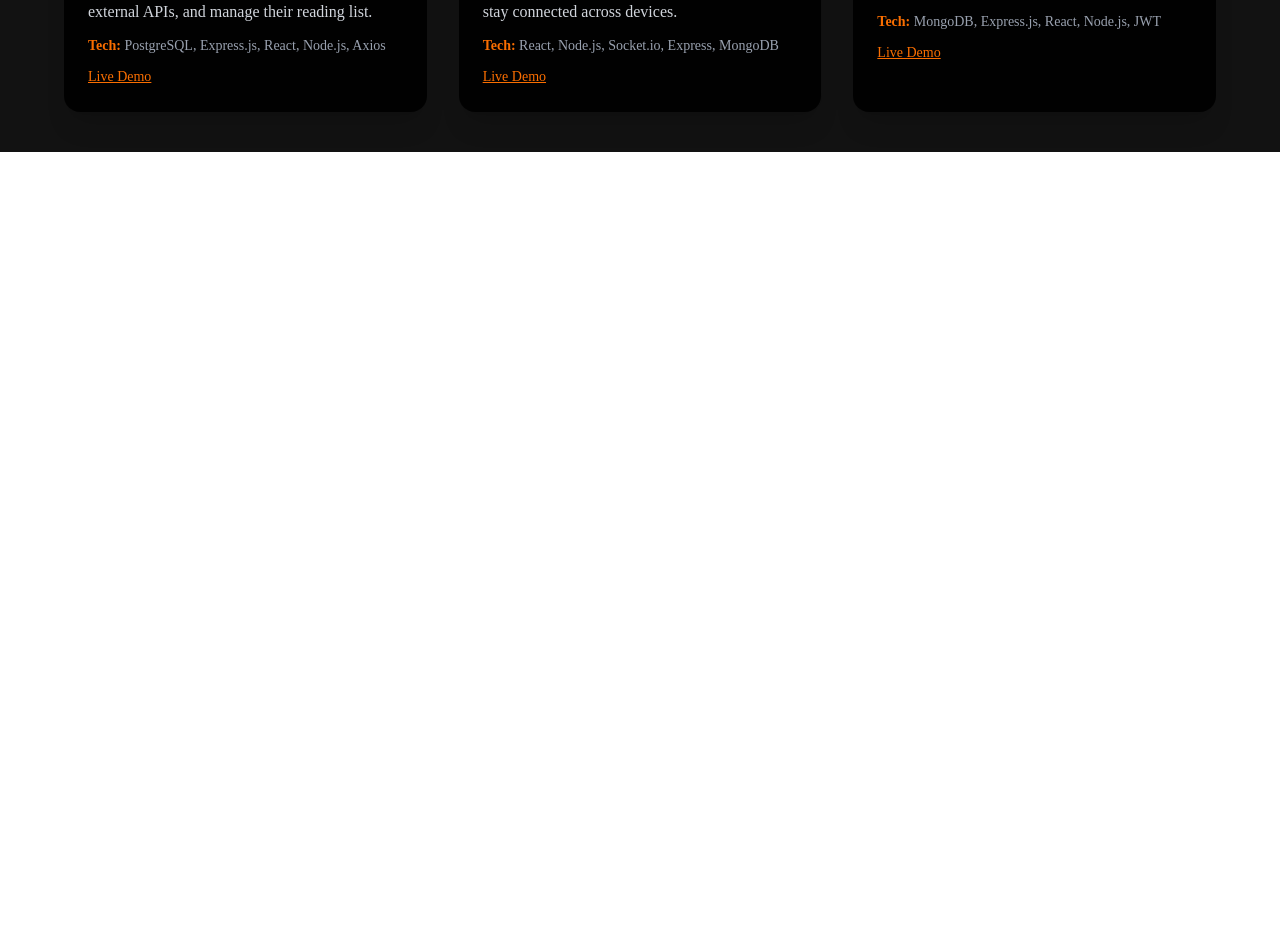
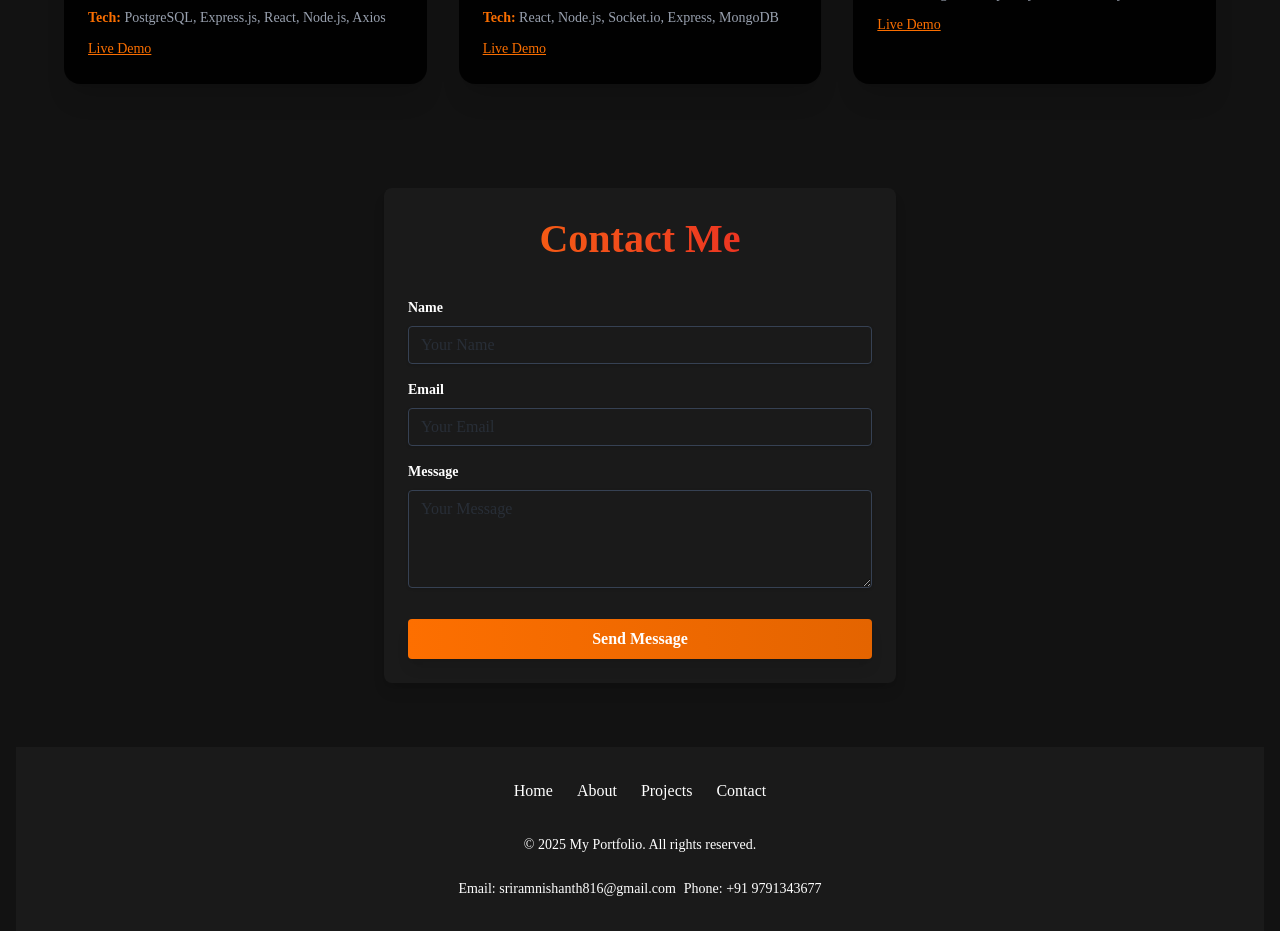
Before and after one commit to sriram-nishanth/Portfolio_react_app-1, a React (Vite) app: page / in a window 1280 px wide. Shown: the part 2300-3231 px from the top of the page. Before the commit the page ends 2452 px from the top, so only its background shows below. Built offline with nearby package versions, Linux system fonts and the light colour scheme.

Commit message:
UI improvements

```diff
--- a/src/App.jsx
+++ b/src/App.jsx
@@ -6,10 +6,12 @@ import skills from './assets/utils/Skills.js'
 import About from './components/About.jsx'
 import ProjectCard from './components/Projectcard.jsx'
 import projects from './assets/utils/projects.js'
+import Contactcard from './components/Contactcard.jsx'
+import Footercard from './components/Footercard.jsx'
 
 const App = () => {
   return (
-    <div className='bg-[#121212] px-4 md:px-10 backdrop:backdrop-blur-3xl'>
+    <div className='bg-[#121212] px-4 md:px-4 backdrop:backdrop-blur-3xl'>
       <Header />
       <Headersection />
 
@@ -51,6 +53,16 @@ const App = () => {
           ))}
         </div>
       </section>
+      {/* Contact Section */}
+      <section>
+        <div className="flex flex-col justify-center items-center w-full bg-[#121212]">
+          <Contactcard />
+        </div>
+      </section>
+      {/* Footer Section */}
+      <footer>
+        <Footercard />
+      </footer>
     </div>
   )
 }
--- a/src/components/About.jsx
+++ b/src/components/About.jsx
@@ -5,7 +5,7 @@ const About = () => {
   return (
     <div className="flex flex-col md:flex-row justify-between items-center p-4 md:p-10 gap-8 md:gap-10">
       <div className="flex-1 flex flex-col justify-center items-start max-w-xl">
-        <p className="text-base md:text-lg text-gray-300 text-justify font-semibold mb-4">
+        <p className="text-base md:text-lg text-gray-300 text-justify font-normal mb-4">
           Hi! I'm Sriram Nishanth T, a passionate and detail-oriented Full Stack Web Developer with a strong foundation in both frontend and backend technologies. I specialize in building dynamic, responsive, and user-friendly web applications that solve real-world problems.
           I work with a variety of tools and frameworks including HTML, CSS, JavaScript, React, Node.js, Express.js, MongoDB, and PostgreSQL. I enjoy writing clean and efficient code, developing scalable applications, and continuously learning new technologies to improve my skills.
           Over time, I've built and deployed several full-stack projects such as portfolio websites, appointment booking systems, book explorers, and CRUD dashboards. These projects have helped me understand the importance of good UI/UX design, database management, and performance optimization.
--- /dev/null
+++ b/src/components/Contactcard.jsx
@@ -0,0 +1,54 @@
+import React from 'react'
+
+const Contactcard = () => {
+  return (
+    <div className="w-full flex justify-center items-center py-16 bg-[#121212]">
+      <form className="w-full max-w-lg p-6 bg-[#1a1a1a] rounded-lg shadow-lg flex flex-col gap-4">
+        <h2 className="text-2xl md:text-[40px] font-bold text-transparent bg-clip-text bg-gradient-to-r from-[#FA6E00] to-[#E60026] mb-4 text-center">
+          Contact Me
+        </h2>
+        <div>
+          <label className="block text-white text-sm font-bold mb-2" htmlFor="name">
+            Name
+          </label>
+          <input
+            className="shadow appearance-none border rounded w-full py-2 px-3 text-gray-700 leading-tight focus:outline-none focus:shadow-outline"
+            id="name"
+            type="text"
+            placeholder="Your Name"
+          />
+        </div>
+        <div>
+          <label className="block text-white text-sm font-bold mb-2" htmlFor="email">
+            Email
+          </label>
+          <input
+            className="shadow appearance-none border rounded w-full py-2 px-3 text-gray-700 leading-tight focus:outline-none focus:shadow-outline"
+            id="email"
+            type="email"
+            placeholder="Your Email"
+          />
+        </div>
+        <div>
+          <label className="block text-white text-sm font-bold mb-2" htmlFor="message">
+            Message
+          </label>
+          <textarea
+            className="shadow appearance-none border rounded w-full py-2 px-3 text-gray-700 leading-tight focus:outline-none focus:shadow-outline"
+            id="message"
+            rows="4"
+            placeholder="Your Message"
+          ></textarea>
+        </div>
+        <button
+          className="bg-gradient-to-r from-[#FD6F00] to-[#E46400] text-white font-semibold py-2 px-4 rounded shadow-lg hover:scale-105 transition-transform duration-300 w-full mt-2"
+          type="submit"
+        >
+          Send Message
+        </button>
+      </form>
+    </div>
+  )
+}
+
+export default Contactcard
--- /dev/null
+++ b/src/components/Footercard.jsx
@@ -0,0 +1,34 @@
+import React from 'react'
+
+const Footercard = () => {
+  return (
+    <footer className="bg-[#1a1a1a] text-white py-8 px-4 flex flex-col items-center gap-6 w-full">
+      {/* Navigation Links */}
+      <ul className="flex flex-wrap justify-center gap-6 mb-2">
+        <li>
+          <a href="#home" className="text-sm md:text-base hover:text-[#FA6E00] transition">Home</a>
+        </li>
+        <li>
+          <a href="#about" className="text-sm md:text-base hover:text-[#FA6E00] transition">About</a>
+        </li>
+        <li>
+          <a href="#projects" className="text-sm md:text-base hover:text-[#FA6E00] transition">Projects</a>
+        </li>
+        <li>
+          <a href="#contact" className="text-sm md:text-base hover:text-[#FA6E00] transition">Contact</a>
+        </li>
+      </ul>
+      {/* Copyright */}
+      <p className="text-xs md:text-sm text-center">
+        &copy; {new Date().getFullYear()} My Portfolio. All rights reserved.
+      </p>
+      {/* Contact Info */}
+      <div className="flex flex-row items-center gap-2">
+        <p className="text-xs md:text-sm">Email: sriramnishanth816@gmail.com</p>
+        <p className="text-xs md:text-sm">Phone: +91 9791343677</p>
+      </div>
+    </footer>
+  )
+}
+
+export default Footercard
--- a/src/components/Header.jsx
+++ b/src/components/Header.jsx
@@ -7,7 +7,7 @@ const Header = () => {
         <h2 className="text-2xl md:text-[40px] font-bold text-transparent bg-clip-text bg-gradient-to-r from-[#FA6E00] to-[#E60026]">
           My Portfolio
         </h2>
-        <ul className="flex flex-wrap justify-center md:flex-wrap space-x-1 md:space-x-5 text-[#F8F8F8] text-center">
+        <ul className="flex flex-nowrap justify-center md:flex-wrap space-x-1 md:space-x-5 text-[#F8F8F8] text-center">
           {['Home', 'About', 'Projects', 'Contact'].map((item) => (
             <li
               key={item}
```
